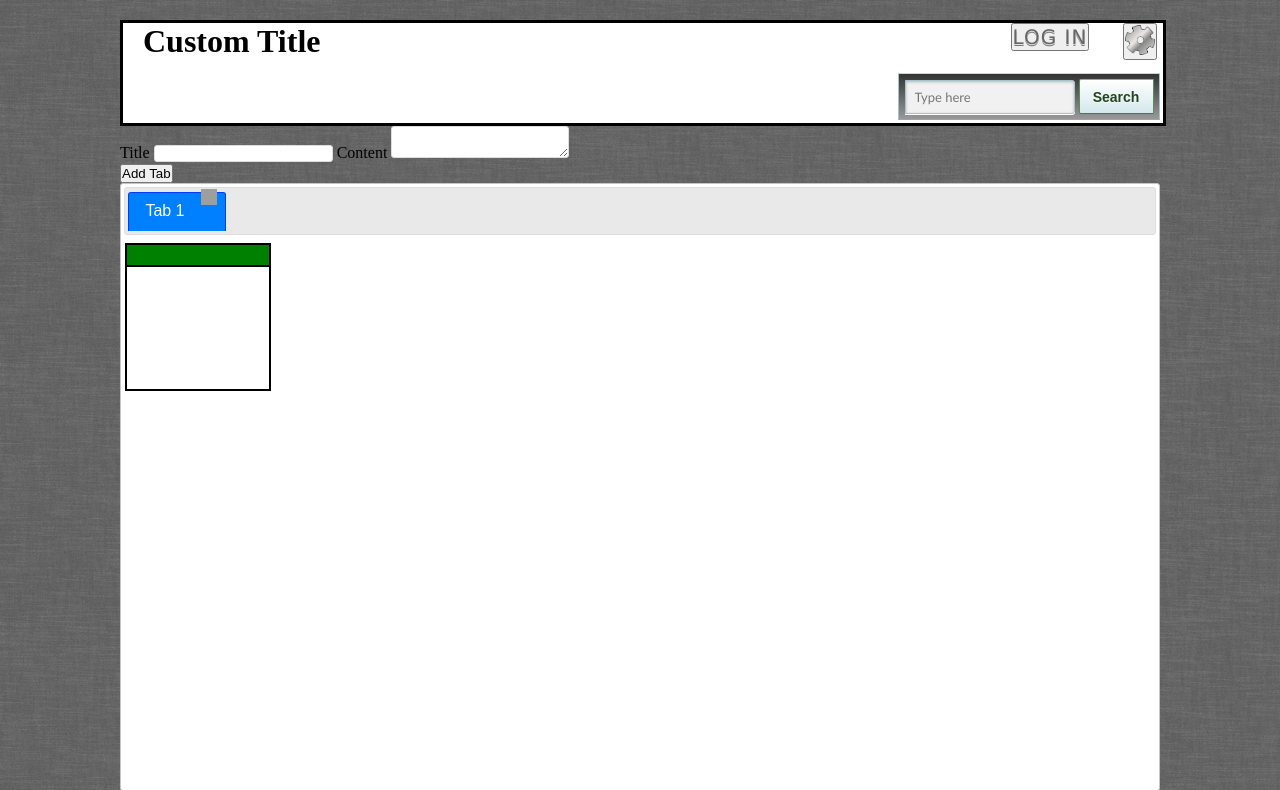
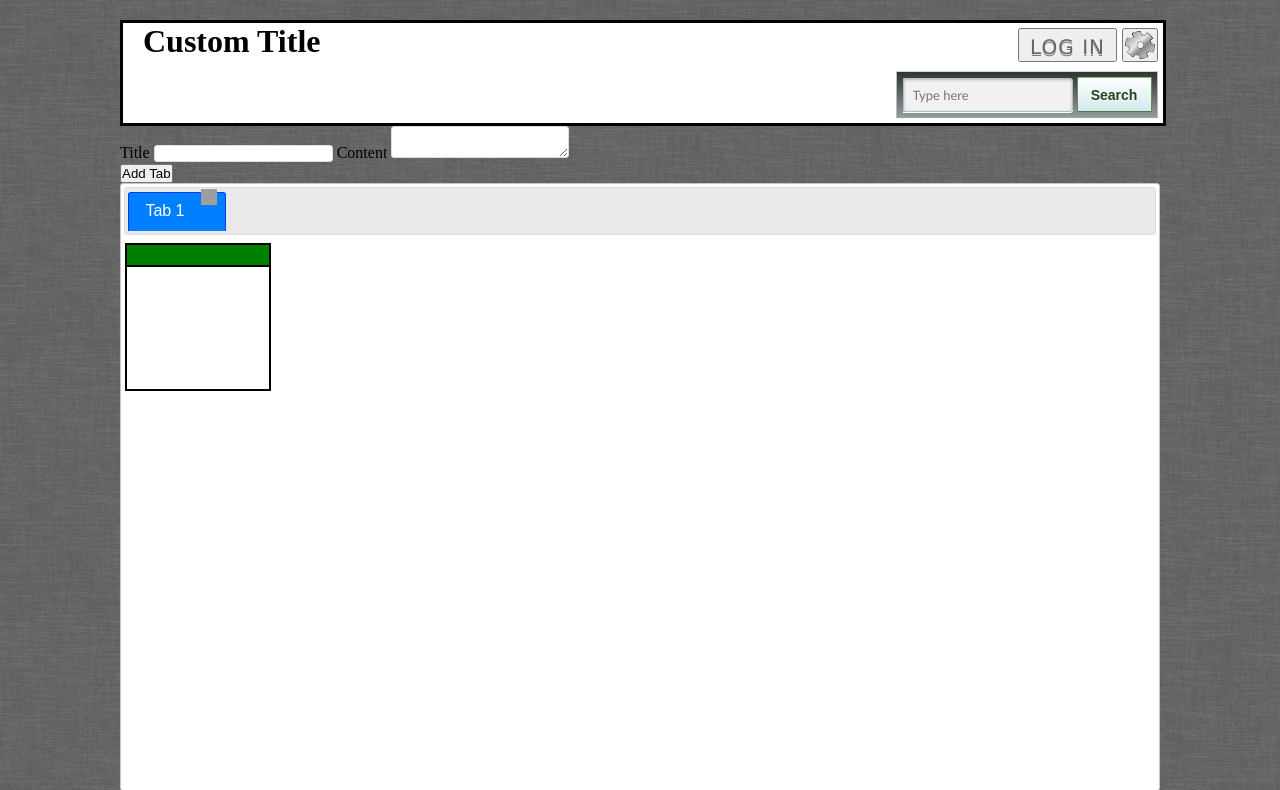
Before and after one commit to MRBrown-VIU/310project, a PHP site: page / in a window 1280 px wide. Shown: the top 790 px of the page. Run offline with PHP 8.4, Linux system fonts and the light colour scheme; some libraries are stand-ins or nearby versions; grey boxes are pictures that could not be loaded.

Commit message:
fixed header for firefox

```diff
--- a/css/header.css
+++ b/css/header.css
@@ -1,4 +1,5 @@
 #header {
+    position: relative;
     width: 100%;
     height: 100px;
     border: 3px solid black;
@@ -11,9 +12,15 @@
 }
 /* Search Bar Styling */
 #searchBar {
-    width: 250px;
+		/* take element out of document flow so it doesnt overflow out of the header (one possible solution) */
+		position: absolute;
+		bottom: 5px;
+		right: 17px;
+		width: 250px;
+/*
     margin-top: 50px;
     margin-left: 775px;
+*/
 }
 
 #searchBox
@@ -98,9 +105,12 @@
 /* Login Menu Styling */
 
 #login {
-    float:left;
-    margin-right:34px;
-    margin-left: 690px;
+    float:right;
+    margin: 5px 5px 0 0;
+    /*margin-right:30px;*/
+}
+
+#loginMenu {
 }
 
 #loginHeader
@@ -109,8 +119,12 @@
     text-transform: uppercase;
     color: #666;
     letter-spacing: 1px;
-    font: normal 20px/1 Verdana, Helvetica;
+    font: normal 20px Verdana, Helvetica;
     position: relative;
+    height: 34px;
+
+    cursor:pointer;
+    padding:5px 10px 5px 10px;
 }
 
 #inputs input
@@ -128,7 +142,25 @@
 /* Settings Menu Styling */
 
 #settings {
-    float:left;
+    float:right;
+    margin: 5px 5px 0 0;
+}
+
+#setButton {
+	position:relative;
+  float:left;
+	padding:0;
+	height:34px;
+	width:36px;
+  cursor:pointer;
+}
+
+/* an attempt to make the gear look centered in the button in both firefox and chrome */
+#setButton img {
+	position:absolute;
+	left:1px;
+  margin-top: -14px;
+
 }
 
 /* End of setting styling */
--- a/index.html
+++ b/index.html
@@ -38,9 +38,23 @@
             <div id="title">
                 <h1>Custom Title</h1>
             </div>
+            <div id="searchBar">
+                <form id="searchBox" action="">
+                    <input id="search" type="text" placeholder="Type here">
+                    <input id="submitSearch" type="submit" value="Search">
+                </form>
+            </div>
+
+            <div id="settings">
+                <button type="submit" id="setButton">
+                  <img src="img/gear.png" alt="settings" width=30px height=28px />
+                </button>
+            </div>
+
             <div id="login">
                 <form id="loginMenu">
-                    <input id="loginHeader" type="button" value="Log In"></h1>
+                    <!-- <input id="loginHeader" type="button" value="Log In"> -->
+                    <button id="loginHeader" type="submit">Log In</button>
 <!--
                        <fieldset id="inputs">
                         <input id="username" type="text placeholder="Username" autofocus required>
@@ -51,17 +65,6 @@
                         <a href="">Forgot Your Password?</a><a href="">Register</a>
                     </fieldset>
 -->
-                </form>
-            </div>
-            <div id="settings">
-                <button type="submit" id="setButton">
-                <img src="img/gear.png" alt="settings" width=30px height=30px />
-                </button>
-            </div>
-            <div id="searchBar">
-                <form id="searchBox" action="">
-                    <input id="search" type="text" placeholder="Type here">
-                    <input id="submitSearch" type="submit" value="Search">
                 </form>
             </div>
         </div>
```
Lines whose indentation alone changed are shown as unchanged.
